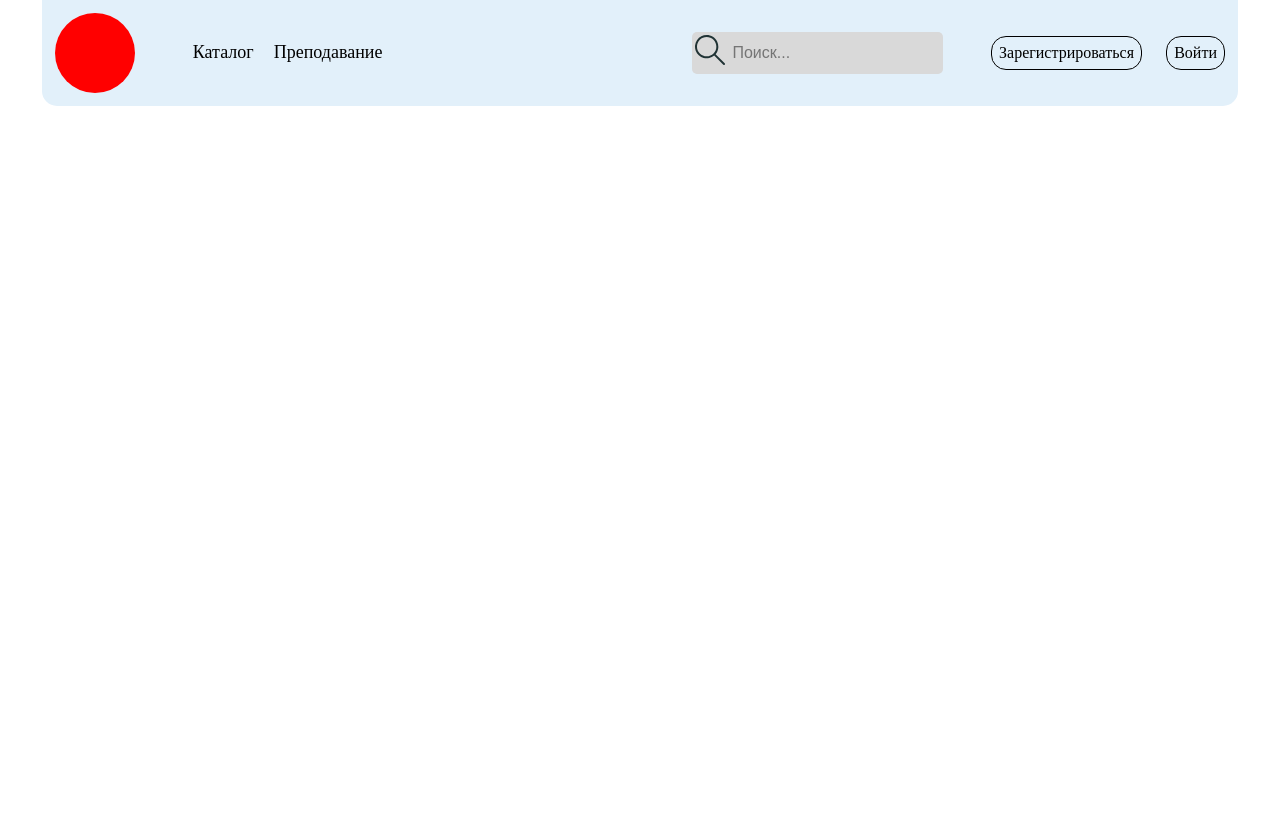
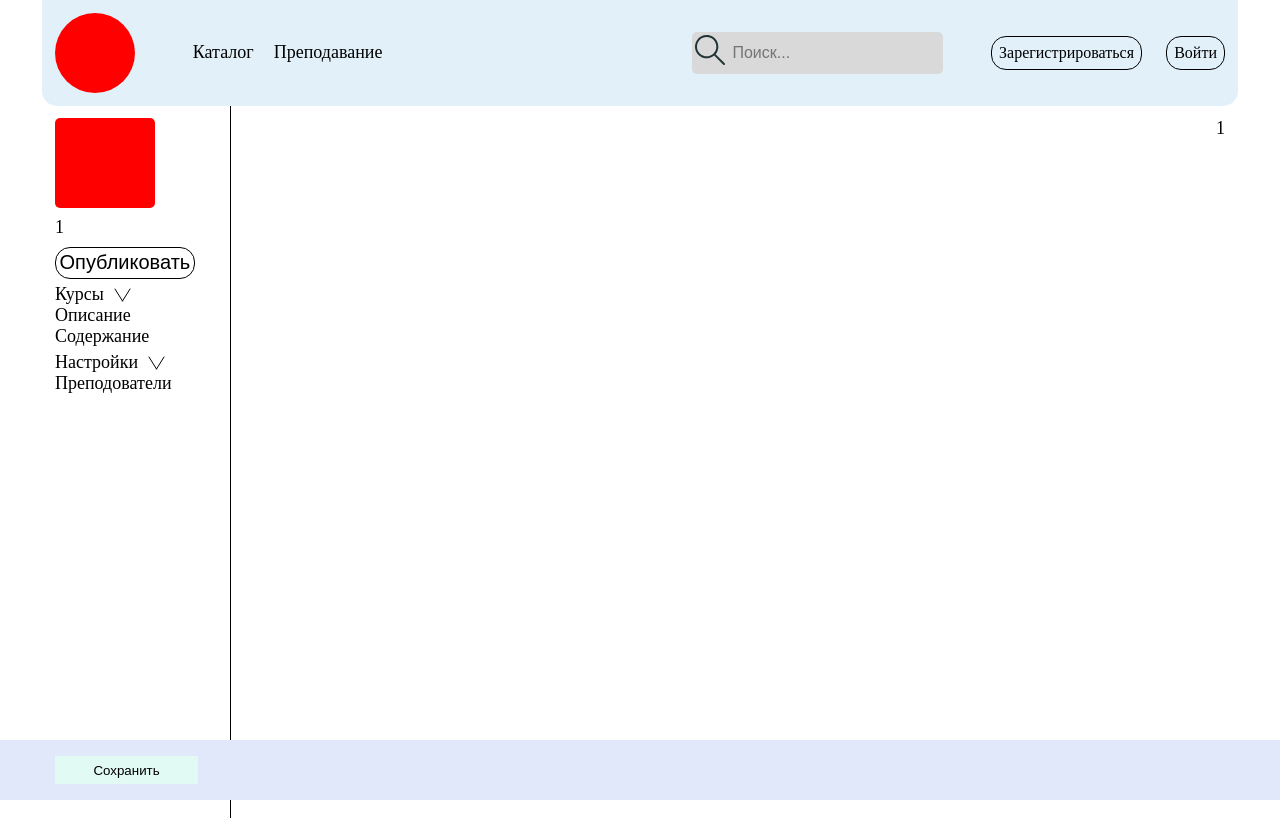
Before and after one commit to LastochkinDenis/diploma, a React (Create React App) app in the folder frontend/: page /#/course/1/edit in a window 1280 px wide. Built offline with nearby package versions, Linux system fonts and the light colour scheme; no server answers; a web font is replaced by a local one.

Commit message:
added panel for edit course

```diff
--- a/frontend/package.json
+++ b/frontend/package.json
@@ -19,7 +19,8 @@
     "start": "react-scripts start",
     "build": "react-scripts build",
     "test": "react-scripts test",
-    "eject": "react-scripts eject"
+    "eject": "react-scripts eject",
+    "serve": "serve -s build"
   },
   "eslintConfig": {
     "extends": [
--- a/frontend/public/index.html
+++ b/frontend/public/index.html
@@ -10,8 +10,8 @@
       name="description"
       content="Web site created using create-react-app"
     />
-    <link rel="stylesheet" href="fonts.css">
-    <link rel="stylesheet" href="baseStyle.css">
+    <link rel="stylesheet" href="fonts.css" type="text/css">
+    <link rel="stylesheet" href="baseStyle.css" type="text/css">
     <title>React App</title>
   </head>
   <body>
--- a/frontend/src/components/App.js
+++ b/frontend/src/components/App.js
@@ -13,6 +13,7 @@ import CourseHomePage from './CourseHomePage/CourseHomePage';
 import { connect } from 'react-redux';
 import CourseDashboard from './CourseAuthorDashboard/CourseDashboard';
 import CourseCreate from './CourseCreatePage/CourseCreate';
+import EditCourse from './editCourse/EditCourse';
 
 
 class AppUnconnect extends Component {
@@ -39,6 +40,7 @@ class AppUnconnect extends Component {
           <Route path='/coursedashboard' element=<CourseDashboard/> />
           <Route path='/coursehome' element=<CourseHomePage/> />
           <Route path='/coursecreate' element=<CourseCreate/> />
+          <Route path='/course/:key/edit/' element=<EditCourse /> />
         </Routes>
       </main>
       <footer></footer>
--- /dev/null
+++ b/frontend/src/components/editCourse/EditCourse.css
@@ -0,0 +1,40 @@
+body {
+    overflow-x: hidden;
+}
+.course-edit {
+    display: flex;
+    justify-content: space-between;
+    flex-direction: column;
+    width: 100%;
+    height: 100%;
+}
+.course-edit-footer {
+    width: 100%;
+    background-color: #E1E8FA;
+    position: fixed;
+    bottom: 0;
+    height: 60px;
+    display: flex;
+    justify-content: flex-start;
+    align-items: center;
+
+}
+.course-edit__wraper {
+    display: flex;
+    justify-content: space-between;
+
+}
+.course-edit-footer::after {
+    content: '';
+    background-color: #E1E8FA;
+    right: 100%;
+    height: 100%;
+    width: 100%;
+    position: absolute;
+}
+.save-button {
+    padding: 0.5% 3%;
+    border: none;
+    outline: none;
+    background-color: #E1FAF4;
+}
--- /dev/null
+++ b/frontend/src/components/editCourse/EditCourse.jsx
@@ -0,0 +1,16 @@
+import './EditCourse.css';
+import CoursePanal from "./componets/coursePanel/CoursePanel";
+
+
+
+export default function EditCourse(props) {
+    return (<div className="course-edit">
+        <div className="course-edit__wraper">
+            <CoursePanal />
+            <div>1</div>
+        </div>
+        <div className="course-edit-footer">
+            <button className="save-button">Сохранить</button>
+        </div>
+    </div>)
+}
--- /dev/null
+++ b/frontend/src/components/editCourse/componets/coursePanel/CoursePanel.jsx
@@ -0,0 +1,49 @@
+import './CoursePanelStyle.css';
+import ArrowToDown from '../../../../icon/arrowToDown.svg'
+
+import { useState } from "react";
+import { Link } from 'react-router-dom'
+
+
+export default function CoursePanal(props) {
+    const [menuCourseContent, setMenuCourseContent] = useState(true);
+    const [menuSetingsCourse, setMenuSetingsCourse] = useState(true);
+    const [updateCourse, setUpdateCourse] = useState(false);
+
+    return (
+        <div className="course-panel">
+            <div className="course-panel-head">
+                {/* {props.course.image && <img src={props.course.image} className="course-panel-head-image" />} */}
+                {/* {!props.course.image && <div className="red-block"></div>} */}
+                <div className="red-block"></div>
+                <p className="course-panel-head-name">1</p>
+            </div>
+            <button className="course-panel-button-publish">
+                Опубликовать
+            </button>
+            <div className="menu-course">
+                <div className="menu-course__wraper">
+                    <div className="menu-course-name" onClick={() => {setMenuCourseContent(!menuCourseContent)}}>
+                        <p>Курсы</p>
+                        <img className={menuCourseContent ? '': 'menu-course-name-deactiv'} src={ArrowToDown}/>
+                    </div>
+                    {menuCourseContent && <ul>
+                        <li><a href="#">Описание</a></li>
+                        <li><a href="#">Содержание</a></li>
+                    </ul>}
+                </div>
+            </div>
+            <div className="menu-course">
+                <div className="menu-course__wraper">
+                    <div className="menu-course-name" onClick={() => {setMenuSetingsCourse(!menuSetingsCourse)}}>
+                        <p>Настройки</p>
+                        <img className={menuSetingsCourse ? '': 'menu-course-name-deactiv'} src={ArrowToDown}/>
+                    </div>
+                    {menuSetingsCourse && <ul>
+                        <li><a href="#">Преподователи</a></li>
+                    </ul>}
+                </div>
+            </div>
+        </div>
+    )
+}
--- /dev/null
+++ b/frontend/src/components/editCourse/componets/coursePanel/CoursePanelStyle.css
@@ -0,0 +1,43 @@
+.course-panel {
+    position: relative;
+    width: 15%;
+}
+.course-panel-head-name {
+    margin-top: 5%;
+    margin-bottom: 5%;
+}
+.course-panel::before {
+    position: absolute;
+    top: -100px;
+    bottom: 0;
+    right: 0;
+    width: 1px;
+    background-color: black;
+    content: "";
+    display: block;
+    z-index: -1;
+    height: 100vh;
+}
+.course-panel-button-publish {
+    border: 1px solid #000;
+    padding: 2%;
+    font-size: 20px;
+    border-radius: 15px;
+    background-color: #fff;
+    outline: none;
+    font-weight: 400;
+}
+.menu-course__wraper {
+    margin-top: 3%;
+}
+.menu-course-name {
+    display: flex;
+    justify-content: flex-start;
+    align-items: center;
+}
+.menu-course-name p {
+    margin-right: 10px;
+}
+.menu-course-name-deactiv {
+    transform: rotate(-90deg);
+}
--- a/frontend/src/index.js
+++ b/frontend/src/index.js
@@ -7,16 +7,16 @@ import './index.css';
 import App from './components/App';
 import reportWebVitals from './reportWebVitals';
 import {Provider} from 'react-redux';
-import { BrowserRouter } from 'react-router-dom';
+import { BrowserRouter, HashRouter } from 'react-router-dom';
 
 const root = ReactDOM.createRoot(document.getElementById('root'));
 root.render(
   <React.StrictMode>
-    <BrowserRouter>
+    <HashRouter>
       <Provider store={store}>
         <App />
       </Provider>
-    </BrowserRouter>
+    </HashRouter>
   </React.StrictMode>
 );
 
```
Also changed, not shown: frontend/src/components/editCourse/componets/contentCourse/contentCourse.jsx (added, +43 -0 lines), frontend/src/components/editCourse/componets/contentCourse/contentCourseStyle.css (added), frontend/src/components/editCourse/componets/modalSave/ModalSave.jsx (added), frontend/src/components/editCourse/componets/topicCourse/TopicCourse.jsx (added), frontend/src/icon/arrowToDown.svg (added).
